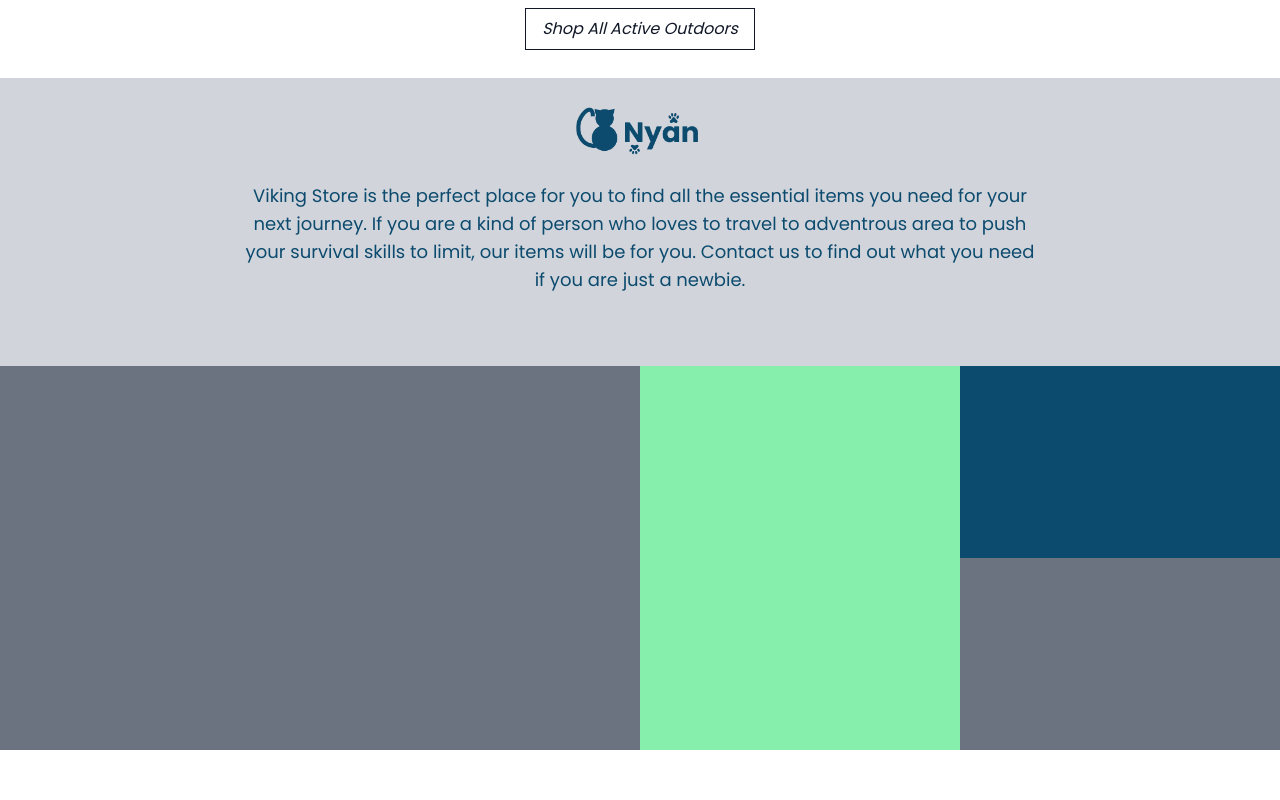
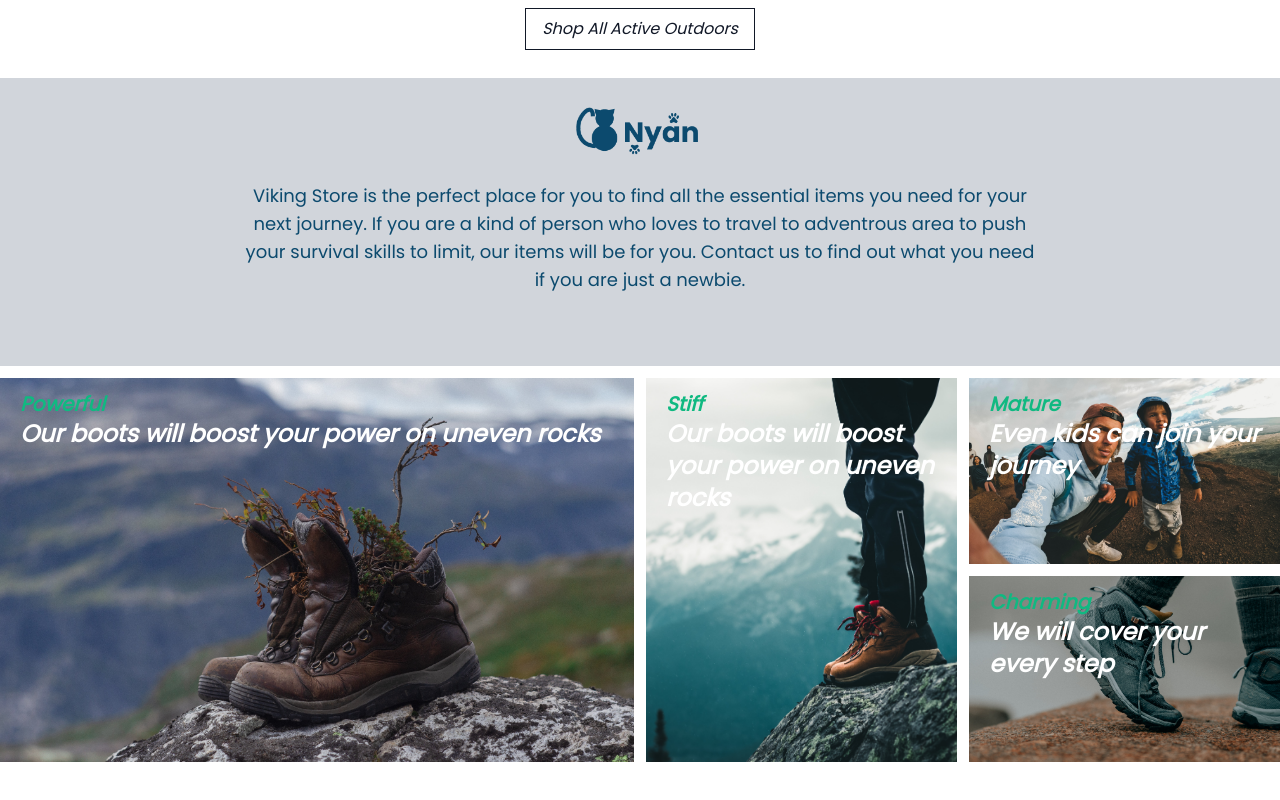
Before and after one commit to NyanPham/nyan-viking, a React (Create React App) app: page / in a window 1280 px wide. Shown: the part 1908-2708 px from the top of the page. Built offline with nearby package versions, Linux system fonts and the light colour scheme.

Commit message:
working on grid cell

```diff
--- a/src/components/ImageGrid.js
+++ b/src/components/ImageGrid.js
@@ -1,12 +1,25 @@
 import React from 'react'
+import BootsOnRock from '../assets/boots-on-rock.jpg'
+import BootMountain from '../assets/boot-mountain.jpg'
+import KidHiking from '../assets/kid-hiking.jpg'
+import HikingStep from '../assets/hiking-zoom.jpg'
+import ImageGridCell from './ImageGridCell'
 
 export default function ImageGrid() {
     return (
-        <div className="grid grid-cols-4 grid-rows-2 w-full h-96">
-            <div className="col-span-2 row-span-2 bg-gray-500"></div>
-            <div className="row-span-2 bg-green-300"></div>
-            <div className="bg-sky-900"></div>
-            <div className="bg-gray-500"></div>
+        <div className="grid grid-cols-4 grid-rows-2 w-full h-96 gap-3 mt-3">
+            <div className="col-span-2 row-span-2 bg-gray-500">
+                <ImageGridCell image={BootsOnRock} title={"Powerful"} description={'Our boots will boost your power on uneven rocks'}/>
+            </div>
+            <div className="row-span-2 bg-green-300">
+                <ImageGridCell image={BootMountain} title={"Stiff"} description={'Our boots will boost your power on uneven rocks'}/>
+            </div>
+            <div className="bg-sky-900">
+                <ImageGridCell image={KidHiking} title={"Mature"} description={'Even kids can join your journey'}/>
+            </div>
+            <div className="bg-gray-500">
+                <ImageGridCell image={HikingStep} title={"Charming"} description={'We will cover your every step'}/>
+            </div>
         </div>
     )
 }
--- a/src/components/ImageGridCell.js
+++ b/src/components/ImageGridCell.js
@@ -2,8 +2,10 @@ import React from 'react'
 
 export default function ImageGridCell({image, title, description}) {
     return (
-        <div className='relative w-full h-full'>
-            <img src={image} alt={title} className="absolute inset-0 object-cover" />
+        <div className='relative w-full h-full py-3 px-5 z-10'>
+            <img src={image} alt={title} className="absolute inset-0 object-cover object-bottom w-full h-full -z-10" />
+            <h3 className="text-xl text-emerald-500 italic font-semibold">{title}</h3>
+            <p className="text-2xl text-white font-semibold italic">{description}</p>
         </div>
     )
 }
```
